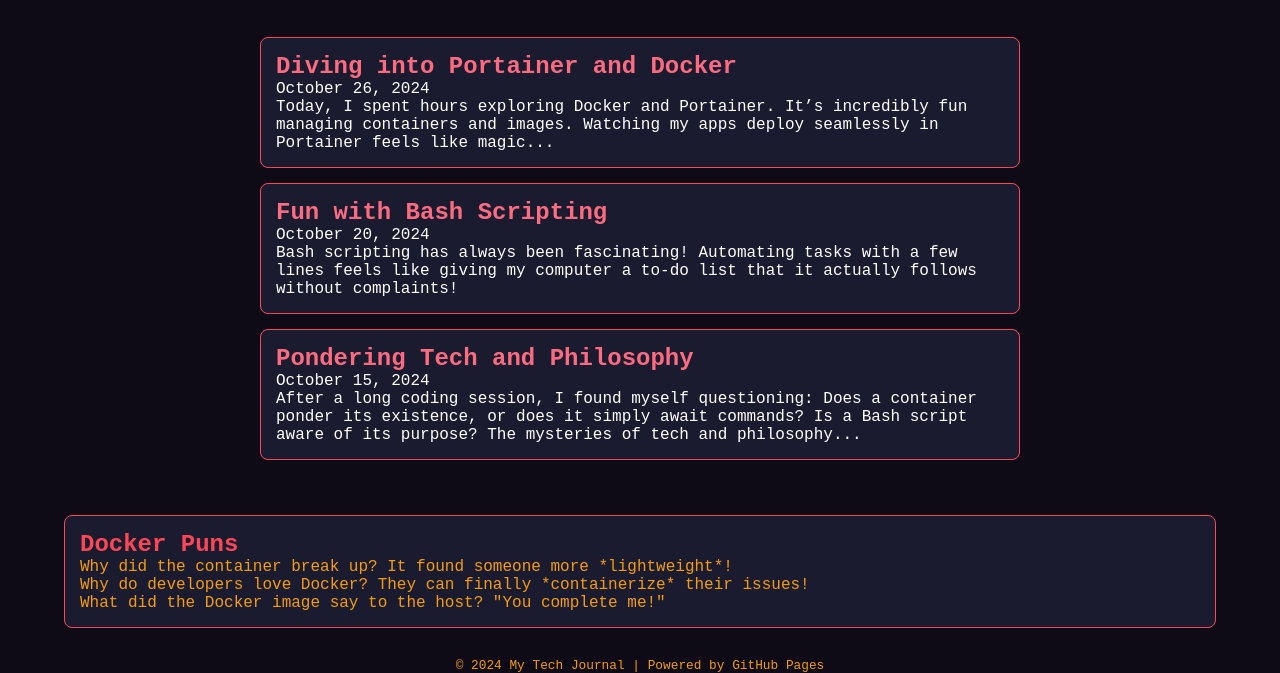
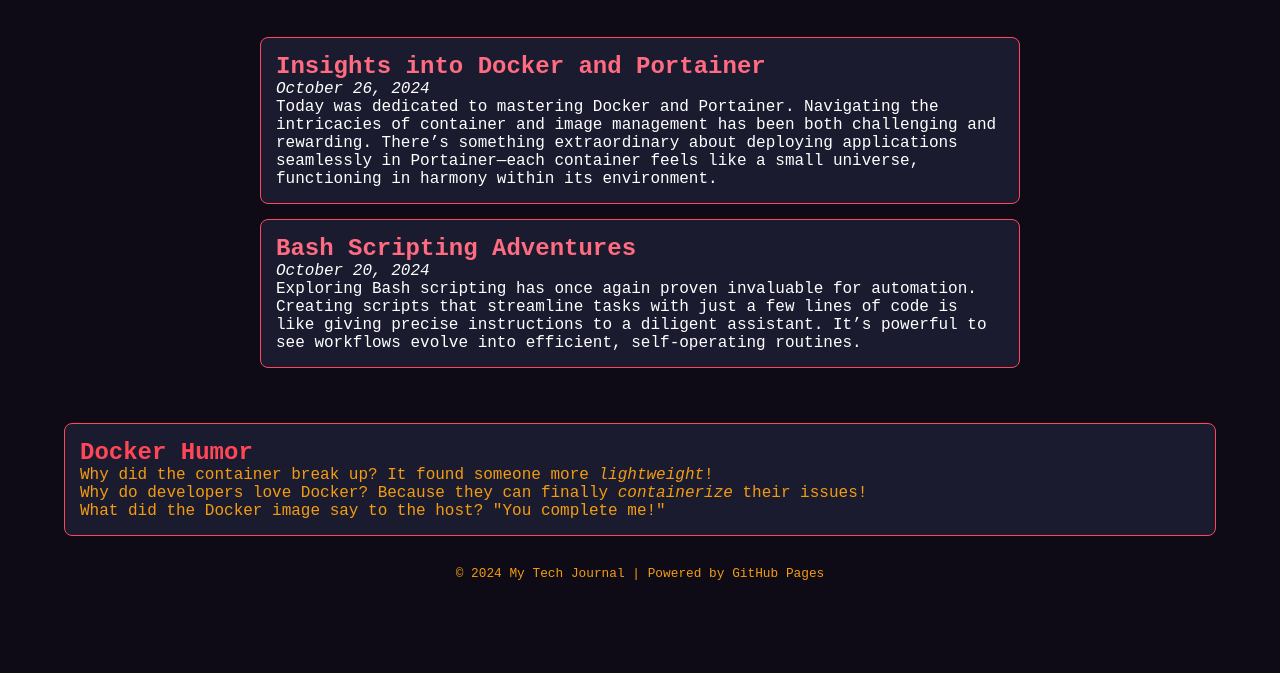
Before and after one commit to Zylk-dev/Zylk-dev.github.io, a plain HTML site: page index.html in a window 1280 px wide. Shown: the part 391-1064 px from the top of the page. After the commit the page ends 972 px from the top, so only its background shows below. Drawn offline with Linux system fonts and the light colour scheme.

Commit message:
Update index.html

```diff
--- a/index.html
+++ b/index.html
@@ -10,34 +10,28 @@
     <header>
         <img src="https://upload.wikimedia.org/wikipedia/commons/a/af/Tux.png" alt="Tux the Penguin" class="tux">
         <h1>My Tech Journal</h1>
-        <p>Documenting my adventures through the tech universe</p>
+        <p>Exploring the Frontiers of Technology</p>
     </header>
 
     <section class="journal-entries">
         <article>
-            <h2>Diving into Portainer and Docker</h2>
-            <p>October 26, 2024</p>
-            <p>Today, I spent hours exploring Docker and Portainer. It’s incredibly fun managing containers and images. Watching my apps deploy seamlessly in Portainer feels like magic...</p>
+            <h2>Insights into Docker and Portainer</h2>
+            <p><em>October 26, 2024</em></p>
+            <p>Today was dedicated to mastering Docker and Portainer. Navigating the intricacies of container and image management has been both challenging and rewarding. There’s something extraordinary about deploying applications seamlessly in Portainer—each container feels like a small universe, functioning in harmony within its environment.</p>
         </article>
 
         <article>
-            <h2>Fun with Bash Scripting</h2>
-            <p>October 20, 2024</p>
-            <p>Bash scripting has always been fascinating! Automating tasks with a few lines feels like giving my computer a to-do list that it actually follows without complaints!</p>
-        </article>
-
-        <article>
-            <h2>Pondering Tech and Philosophy</h2>
-            <p>October 15, 2024</p>
-            <p>After a long coding session, I found myself questioning: Does a container ponder its existence, or does it simply await commands? Is a Bash script aware of its purpose? The mysteries of tech and philosophy...</p>
+            <h2>Bash Scripting Adventures</h2>
+            <p><em>October 20, 2024</em></p>
+            <p>Exploring Bash scripting has once again proven invaluable for automation. Creating scripts that streamline tasks with just a few lines of code is like giving precise instructions to a diligent assistant. It’s powerful to see workflows evolve into efficient, self-operating routines.</p>
         </article>
     </section>
 
     <section class="docker-puns">
-        <h2>Docker Puns</h2>
+        <h2>Docker Humor</h2>
         <ul>
-            <li>Why did the container break up? It found someone more *lightweight*!</li>
-            <li>Why do developers love Docker? They can finally *containerize* their issues!</li>
+            <li>Why did the container break up? It found someone more <em>lightweight</em>!</li>
+            <li>Why do developers love Docker? Because they can finally <em>containerize</em> their issues!</li>
             <li>What did the Docker image say to the host? "You complete me!"</li>
         </ul>
     </section>
```
